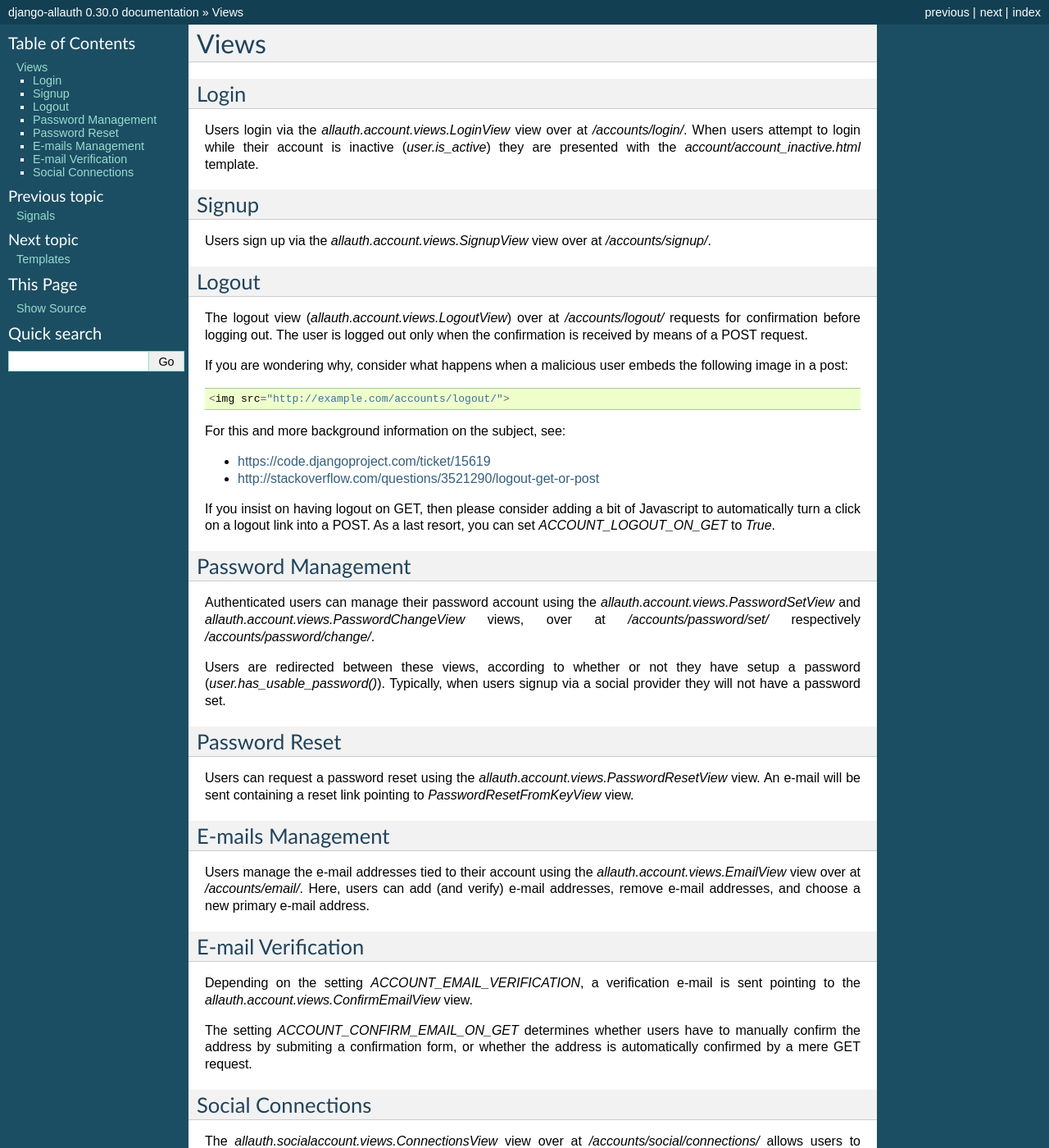
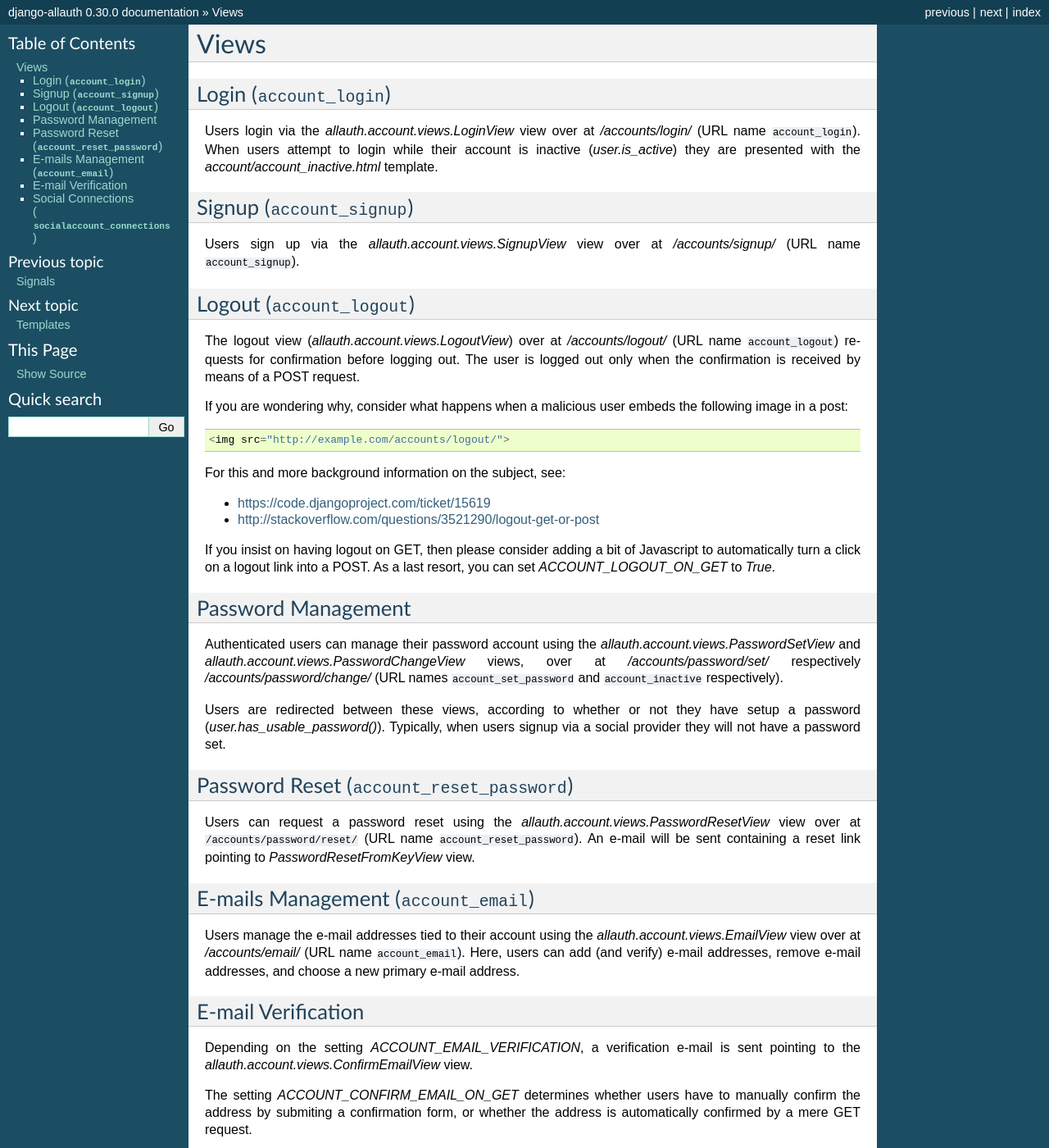
Before and after one commit to pennersr/django-allauth, a Sphinx documentation site: the page built from docs/views.rst, in a window 1280 px wide and 1400 px high. Shown: the whole window at 82% size. Built offline with Sphinx 7.4.7, drawn with Linux system fonts in a browser that asks for light colours; some of the changed text lies outside the part shown.

Commit message:
Document URL names in views.rst

```diff
--- a/docs/views.rst
+++ b/docs/views.rst
@@ -1,29 +1,29 @@
 Views
 =====
 
-Login
------
+Login (``account_login``)
+-------------------------
 
 Users login via the `allauth.account.views.LoginView` view over at
-`/accounts/login/`. When users attempt to login while their account is
-inactive (`user.is_active`) they are presented with the
+`/accounts/login/` (URL name ``account_login``). When users attempt to login
+while their account is inactive (`user.is_active`) they are presented with the
 `account/account_inactive.html` template.
 
 
-Signup
-------
+Signup (``account_signup``)
+---------------------------
 
 Users sign up via the `allauth.account.views.SignupView` view over at
-`/accounts/signup/`.
+`/accounts/signup/` (URL name ``account_signup``).
 
 
-Logout
-------
+Logout (``account_logout``)
+---------------------------
 
 The logout view (`allauth.account.views.LogoutView`) over at
-`/accounts/logout/` requests for confirmation before logging out. The
-user is logged out only when the confirmation is received by means of
-a POST request.
+`/accounts/logout/` (URL name ``account_logout``) requests for confirmation
+before logging out. The user is logged out only when the confirmation is
+received by means of a POST request.
 
 If you are wondering why, consider what happens when a malicious user
 embeds the following image in a post::
@@ -47,7 +47,8 @@ Password Management
 Authenticated users can manage their password account using the
 `allauth.account.views.PasswordSetView` and
 `allauth.account.views.PasswordChangeView` views, over at
-`/accounts/password/set/` respectively `/accounts/password/change/`.
+`/accounts/password/set/` respectively `/accounts/password/change/` (URL names
+``account_set_password`` and ``account_inactive`` respectively).
 
 Users are redirected between these views, according to whether or not
 they have setup a password (`user.has_usable_password()`).  Typically,
@@ -55,22 +56,23 @@ when users signup via a social provider they will not have a password
 set.
 
 
-Password Reset
---------------
+Password Reset (``account_reset_password``)
+-------------------------------------------
 
 Users can request a password reset using the
-`allauth.account.views.PasswordResetView` view.  An e-mail will be
-sent containing a reset link pointing to `PasswordResetFromKeyView`
+`allauth.account.views.PasswordResetView` view over at
+``/accounts/password/reset/`` (URL name ``account_reset_password``).  An e-mail
+will be sent containing a reset link pointing to `PasswordResetFromKeyView`
 view.
 
 
-E-mails Management
-------------------
+E-mails Management (``account_email``)
+--------------------------------------
 
 Users manage the e-mail addresses tied to their account using the
-`allauth.account.views.EmailView` view over at
-`/accounts/email/`. Here, users can add (and verify) e-mail addresses,
-remove e-mail addresses, and choose a new primary e-mail address.
+`allauth.account.views.EmailView` view over at `/accounts/email/` (URL name
+``account_email``). Here, users can add (and verify) e-mail addresses, remove
+e-mail addresses, and choose a new primary e-mail address.
 
 
 E-mail Verification
@@ -86,9 +88,9 @@ or whether the address is automatically confirmed by a mere GET
 request.
 
 
-Social Connections
-------------------
+Social Connections (``socialaccount_connections``)
+--------------------------------------------------
 
 The `allauth.socialaccount.views.ConnectionsView` view over at
-`/accounts/social/connections/` allows users to manage the social
-accounts tied to their local account.
+`/accounts/social/connections/` (URL name ``socialaccount_connections``) allows
+users to manage the social accounts tied to their local account.
```
